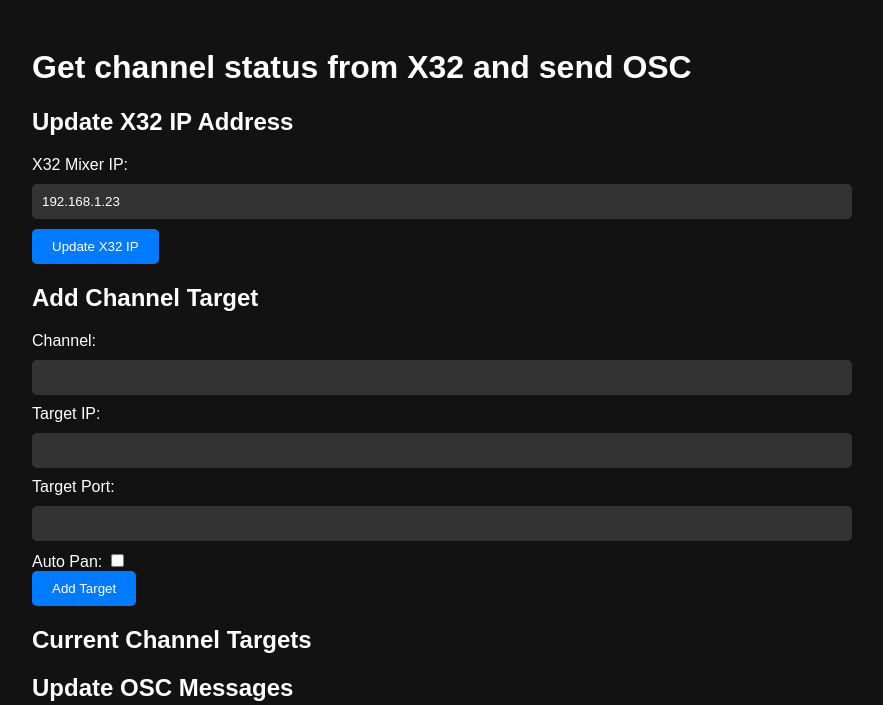
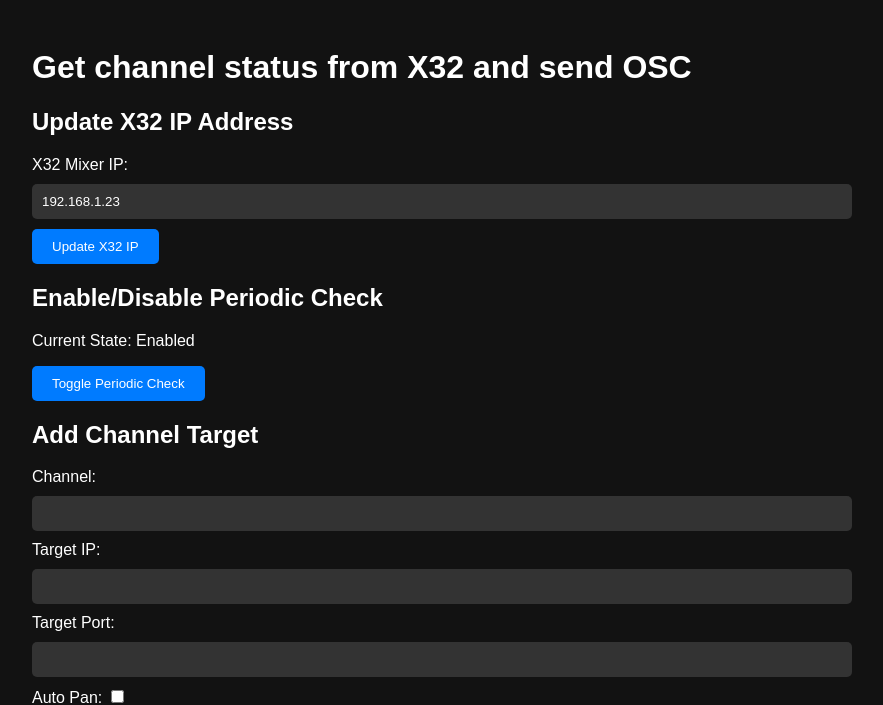
Before and after one commit to sqkysqnt/bscamera, a Flask app: page /x32/ in a window 1280 px wide. Shown: the top 705 px of the page, without its empty margins (208-1091 px from the left). Run offline with Flask 3, Linux system fonts and the light colour scheme; data that the repository does not hold is empty.

Commit message:
added enable/disable logic

```diff
--- a/server/x32_app/templates/x32_channel.html
+++ b/server/x32_app/templates/x32_channel.html
@@ -65,6 +65,9 @@
             <label for="x32_ip">X32 Mixer IP:</label>
             <input type="text" id="x32_ip" name="x32_ip" value="{{ config['x32_ip'] }}">
             <input type="submit" value="Update X32 IP">
+            <h2>Enable/Disable Periodic Check</h2>
+            <p>Current State: <span id="currentState">{{ 'Enabled' if config['enabled'] else 'Disabled' }}</span></p>
+            <button id="toggleButton">Toggle Periodic Check</button>
         </form>
 
         <h2>Add Channel Target</h2>
@@ -195,6 +198,16 @@
                 alert(data.message);
             });
         });
+
+        document.getElementById('toggleButton').addEventListener('click', function() {
+            fetch('/x32/toggle_enabled', {
+                method: 'POST'
+            }).then(response => response.json()).then(data => {
+                alert(data.message);
+                // Optionally update the display text
+                document.getElementById('currentState').textContent = data.message.includes('enabled') ? 'Enabled' : 'Disabled';
+            });
+        });
     </script>
 </body>
 </html>
```
